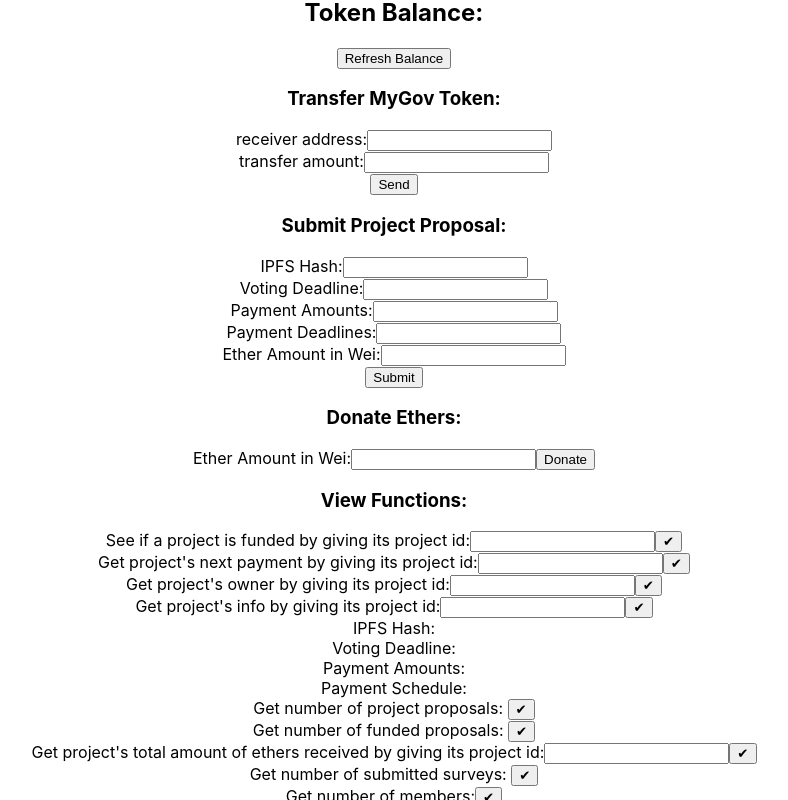
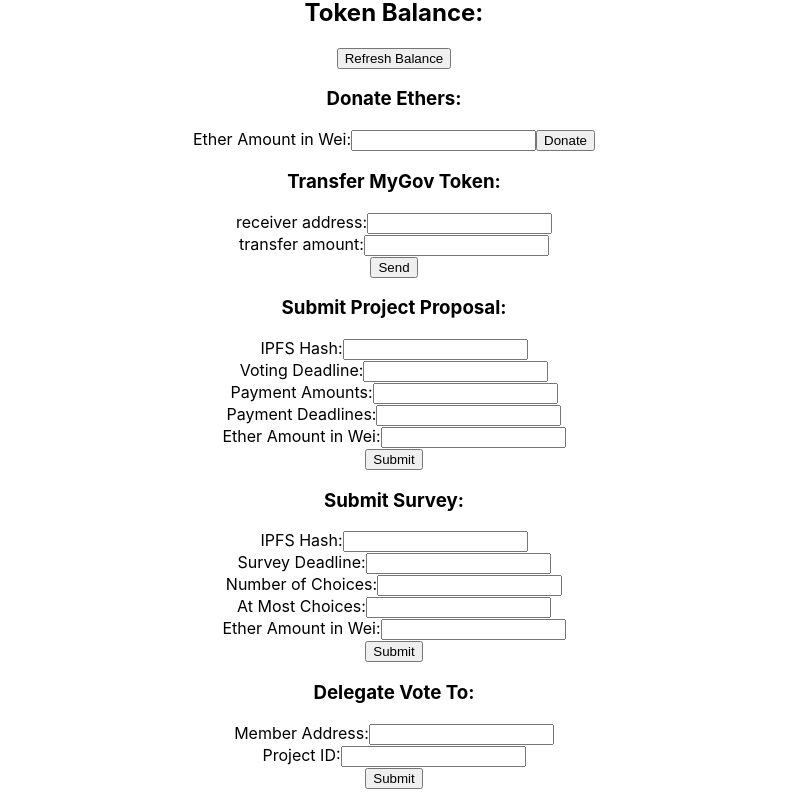
Before and after one commit to sseff/blockchain_project_ERC20, a React (Create React App) app: page / in a window 1280 px wide. Shown: the part 200-1000 px from the top of the page, without its empty margins (246-1034 px from the left). Built offline with nearby package versions, Linux system fonts and the light colour scheme.

Commit message:
submit functions implemented and gaslimit defined

```diff
--- a/src/Interactions.js
+++ b/src/Interactions.js
@@ -1,5 +1,5 @@
 import {React, useState, useEffect} from 'react'
-import {ethers} from 'ethers'
+import {BigNumber, ethers} from 'ethers'
 import styles from './Wallet.module.css'
 
 const Interactions = (props) => {
@@ -8,8 +8,8 @@ const Interactions = (props) => {
     const [projectNextPayment, setprojectNextPayment] = useState(null);
     const [projectOwner, setprojectOwner] = useState(null);
     const [projectHash, setprojectHash] = useState(null);
-    const [projectPaySchedule, setprojectPaySchedule] = useState(null);
-    const [projectPaymentAmounts, setprojectPaymentAmounts] = useState(null);
+    const [projectPaySchedule, setprojectPaySchedule] = useState([null]);
+    const [projectPaymentAmounts, setprojectPaymentAmounts] = useState([null]);
     const [projectVoteDeadline, setprojectVoteDeadline] = useState(null);
     const [noOfProjectProposals, setnoOfProjectProposals] = useState(null);
     const [noOfFundedProposals, setnoOfFundedProposals] = useState(null);
@@ -21,7 +21,13 @@ const Interactions = (props) => {
     const [surveyowner, setSurveyowner] = useState(null);
     const [memberNumber, setMemberNumber] = useState(null);
 
+    const donateEtherHandler = async (e) => {
+        e.preventDefault();
+        let amount = e.target.donateEtherAmount.value;
+        let tx = await props.contract.donateEther({value:amount});
+        console.log(tx.hash);
 
+    }
     const transferHandler = async (e) => {
         e.preventDefault();
         let transferAmount = e.target.sendAmount.value;
@@ -36,24 +42,41 @@ const Interactions = (props) => {
         let ipfshash = e.target.ipfshash.value;
         let deadline = e.target.deadline.value;
         deadline = parseInt(deadline);
-        let paymentamounts = e.target.paymentamounts.value.split(",").map(function(item) {
-            return parseInt(item, 10);
-        });
-        let paymentdeadlines = e.target.paymentdeadlines.value.split(",").map(function(item) {
-            return parseInt(item, 10);
-        });
+        let paymentamounts = e.target.paymentamounts.value.split(",");
+        let payschedule = e.target.paymentdeadlines.value.split(",");
+        for(var i =0; i < paymentamounts.length; i++){
+            paymentamounts[i] = BigNumber.from(paymentamounts[i]);
+        }
+        for(var i =0; i < payschedule.length; i++){
+            payschedule[i] = BigNumber.from(payschedule[i]);
+        }
+        console.log(paymentamounts, payschedule);
+
         let amount = e.target.submitProposalEtherAmount.value;
-        console.log(ipfshash, deadline, paymentamounts, paymentdeadlines, amount);
-        let tx = await props.contract.submitProjectProposal(ipfshash, deadline, paymentamounts, paymentdeadlines, {value:amount});
+        console.log(ipfshash, deadline, paymentamounts, payschedule, amount);
+        let tx = await props.contract.submitProjectProposal(ipfshash, deadline, paymentamounts, payschedule, {value:amount, gasLimit: 250000});
         console.log(tx);
 
     }
-    const donateEtherHandler = async (e) => {
+
+    const delegateVoteToHandler = async (e) => {
         e.preventDefault();
-        let amount = e.target.donateEtherAmount.value;
-        let tx = await props.contract.donateEther({value:amount});
-        console.log(tx.hash);
+        let address = e.target.address.value;
+        let id = e.target.id.value;
 
+        await props.contract.delegateVoteTo(address, id, {gasLimit:250000});
+    }
+
+    const submitSurveyHandler = async (e) => {
+        e.preventDefault();
+        let ipfshash = e.target.ipfshash.value;
+        let deadline = parseInt(e.target.deadline.value);
+        let numchoices = parseInt(e.target.numchoices.value);
+        let atmost = parseInt(e.target.atmostchoices.value);
+        let amount = e.target.amount.value;
+        console.log(ipfshash, deadline, numchoices, atmost, amount);
+        let tx = await props.contract.submitSurvey(ipfshash, deadline, numchoices, atmost, {value:amount, gasLimit: 250000});
+        console.log(tx);
     }
 
     const isProjectFundedViewer = async (e) => {
@@ -174,6 +197,14 @@ const Interactions = (props) => {
 
     return (
         <div className={styles.interactionsCard}>
+            <form onSubmit={donateEtherHandler}>
+                <h3>Donate Ethers:</h3>
+                <a>Ether Amount in Wei:</a>
+                <input type='number' id='donateEtherAmount'/>
+                <button type='submit' className={styles.button6}>Donate</button>
+            </form>
+
+
             {/* take the address and amount to transfer */}
             <form onSubmit={transferHandler}>
                 <h3>Transfer MyGov Token:</h3>
@@ -213,18 +244,46 @@ const Interactions = (props) => {
                 <button type='submit' className={styles.button6}>Submit</button>
                 {/* <a>  response**</a> */}
             </form>
+            <form onSubmit={submitSurveyHandler}>
+                <h3>Submit Survey:</h3>
+                <a>IPFS Hash:</a>
+                <input type='text' id='ipfshash'/>
+                <a><br></br></a>
+                <a>Survey Deadline:</a>
+                <input type='number' id='deadline'/>
+                <a><br></br></a>
+                <a>Number of Choices:</a>
+                <input type='number' id='numchoices'/>
+                <a><br></br></a>
+                <a>At Most Choices:</a>
+                <input type='number' id='atmostchoices'/>
+                <a><br></br></a>
 
-            <form onSubmit={donateEtherHandler}>
-                <h3>Donate Ethers:</h3>
                 <a>Ether Amount in Wei:</a>
-                <input type='number' id='donateEtherAmount'/>
-                <button type='submit' className={styles.button6}>Donate</button>
+                <input type='number' id='amount'/>
+                <a><br></br></a>
+                <button type='submit' className={styles.button6}>Submit</button>
+                {/* <a>  response**</a> */}
+            </form>
+
+            <form onSubmit={delegateVoteToHandler}>
+                <h3>Delegate Vote To:</h3>
+                <a>Member Address:</a>
+                <input type='text' id='address'/>
+                <a><br></br></a>
+                <a>Project ID:</a>
+                <input type='number' id='id'/>
+                <a><br></br></a>
+                <button type='submit' className={styles.button6}>Submit</button>
+                {/* <a>  response**</a> */}
             </form>
 
 
 
 
 
+
+            <div>
             <h3>View Functions:</h3>
             <form onSubmit={isProjectFundedViewer}>
                 <a>See if a project is funded by giving its project id:</a>
@@ -297,6 +356,7 @@ const Interactions = (props) => {
             </form>
 
         </div>
+        </div>
     );
 
 }
```
